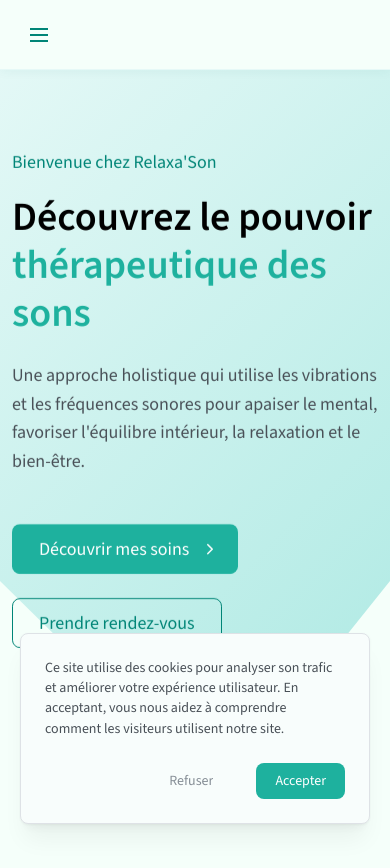
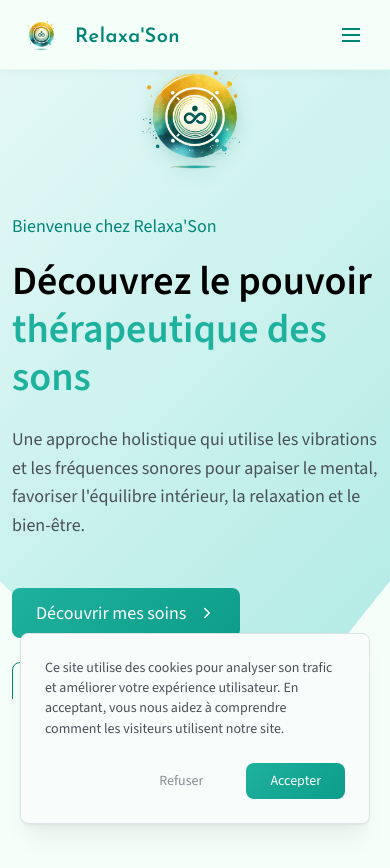
Before and after one commit to skyrix-lang/relaxason, a React (Vite) app: page / in a window 390 px wide. Shown: the top 868 px of the page. Built offline with nearby package versions, Linux system fonts and the light colour scheme.

Commit message:
Add website name on navbar (also for mobile). Don't hide home logo on mobile. Fix Brevo email sending. Fix links list

```diff
--- a/package.json
+++ b/package.json
@@ -24,6 +24,7 @@
     "vite-tsconfig-paths": "^5.1.4"
   },
   "dependencies": {
+    "@fontsource/josefin-sans": "^5.2.7",
     "@fontsource/lora": "^5.2.5",
     "@fontsource/source-sans-3": "^5.2.6",
     "@getbrevo/brevo": "^2.2.0",
--- a/src/components/home/HeroSection.tsx
+++ b/src/components/home/HeroSection.tsx
@@ -58,6 +58,30 @@ const HeroSection: FC<HeroSectionProps> = ({ isVisible }) => {
                   : global.fadeInSection
               }
             >
+              {/* Mobile Logo - Displayed only on mobile above the text */}
+              <Box
+                hiddenFrom="md"
+                ta="center"
+                mb="lg"
+                style={{
+                  transform: isVisible ? "scale(1)" : "scale(0.9)",
+                  transition: "transform 0.6s ease-out",
+                }}
+              >
+                <Image
+                  src={logoRelaxason}
+                  alt="Logo Relaxason"
+                  h={120}
+                  w="auto"
+                  mx="auto"
+                  className={global.roundedImage}
+                  style={{
+                    maxWidth: "200px",
+                    filter: "drop-shadow(0 4px 8px rgba(0, 105, 92, 0.2))",
+                  }}
+                />
+              </Box>
+
               <Text size="lg" fw={500} c="brand.7" mt="md" mb="sm">
                 Bienvenue chez Relaxa'Son
               </Text>
@@ -109,7 +133,7 @@ const HeroSection: FC<HeroSectionProps> = ({ isVisible }) => {
           <Grid.Col
             span={{ base: 12, md: 6 }}
             pt={{ base: "xl", md: 0 }}
-            className={global.hidden}
+            visibleFrom="md" // Only show on desktop
           >
             <div
               className={
--- a/src/components/navbar/Navbar.tsx
+++ b/src/components/navbar/Navbar.tsx
@@ -1,10 +1,17 @@
 import { FunctionComponent } from "react";
-import { Burger, Container, Drawer, Group, Image, Stack } from "@mantine/core";
+import {
+  Burger,
+  Container,
+  Drawer,
+  Group,
+  Image,
+  Stack,
+  Text,
+} from "@mantine/core";
 import logo from "../../assets/logo_relaxason.png";
 import { useDisclosure } from "@mantine/hooks";
 import NavbarItems from "./NavbarItems.tsx";
 import classes from "../../styles/Navbar.module.css";
-import global from "../../styles/Global.module.css";
 import { Link } from "react-router-dom";
 
 export interface ILink {
@@ -41,14 +48,7 @@ const Navbar: FunctionComponent<INavbarProps> = () => {
     {
       link: "/liens",
       label: "Liens et partenariats",
-      links: [
-        { link: "https://pontdostara.fr/", label: "Le Pont d'Ostara" },
-        { link: "https://www.zen-and-sounds.com/", label: "Zen and Sounds" },
-        {
-          link: "https://ecole-spa-international.com/",
-          label: "Ecole Internationale du Spa",
-        },
-      ],
+      links: [{ link: "https://pontdostara.fr/", label: "Le Pont d'Ostara" }],
     },
     { link: "/contact", label: "Me contacter" },
     // { link: "/plan", label: "Plan d'accès" },
@@ -58,8 +58,32 @@ const Navbar: FunctionComponent<INavbarProps> = () => {
     <header className={classes.header}>
       <Container size="xl">
         <div className={classes.inner}>
-          <Link to="/" className={`${classes.logoContainer} ${global.hidden}`}>
-            <Image h={55} src={logo} alt="Relaxason logo" />
+          <Link
+            to="/"
+            className={classes.logoContainer}
+            style={{ textDecoration: "none" }}
+          >
+            <Group gap="sm" align="center" wrap="nowrap">
+              <Image
+                h={55}
+                src={logo}
+                alt="Relaxason logo"
+                style={{ display: "block" }}
+              />
+              <Text
+                size="xl"
+                fw={600}
+                style={{
+                  fontFamily: "'Josefin Sans', sans-serif",
+                  color: "#008577",
+                  letterSpacing: "0.5px",
+                  lineHeight: 1,
+                  marginTop: "4px",
+                }}
+              >
+                Relaxa'Son
+              </Text>
+            </Group>
           </Link>
 
           {/* Desktop menu - visible from small breakpoint and up */}
--- a/src/index.tsx
+++ b/src/index.tsx
@@ -15,6 +15,10 @@ import Treatments from "./routes/Treatments.tsx";
 import "@fontsource/source-sans-3/400.css";
 import "@fontsource/source-sans-3/500.css";
 import "@fontsource/source-sans-3/600.css";
+
+// Import Josefin Sans for website name
+import "@fontsource/josefin-sans/400.css";
+import "@fontsource/josefin-sans/600.css";
 
 const theme: MantineThemeOverride = {
   // Base font and configuration
--- a/src/styles/Navbar.module.css
+++ b/src/styles/Navbar.module.css
@@ -129,9 +129,33 @@
 
 /* Logo container with hover effect */
 .logoContainer {
-	transition: transform 0.3s ease;
+	text-decoration: none;
+	transition: none;
 }
 
 .logoContainer:hover {
-	transform: scale(1.05);
+	text-decoration: none;
+	opacity: 0.8;
+	transition: opacity 0.2s ease;
 }
+
+/* Mobile adjustments for logo and text */
+@media (max-width: 768px) {
+	.logoContainer img {
+		height: 40px !important;
+	}
+
+	.logoContainer .mantine-Text-root {
+		font-size: 1.1rem !important;
+	}
+}
+
+@media (max-width: 576px) {
+	.logoContainer img {
+		height: 35px !important;
+	}
+
+	.logoContainer .mantine-Text-root {
+		font-size: 1rem !important;
+	}
+}
```
Also changed, not shown: 2 other files (tests, documents, lock files or other folders).
